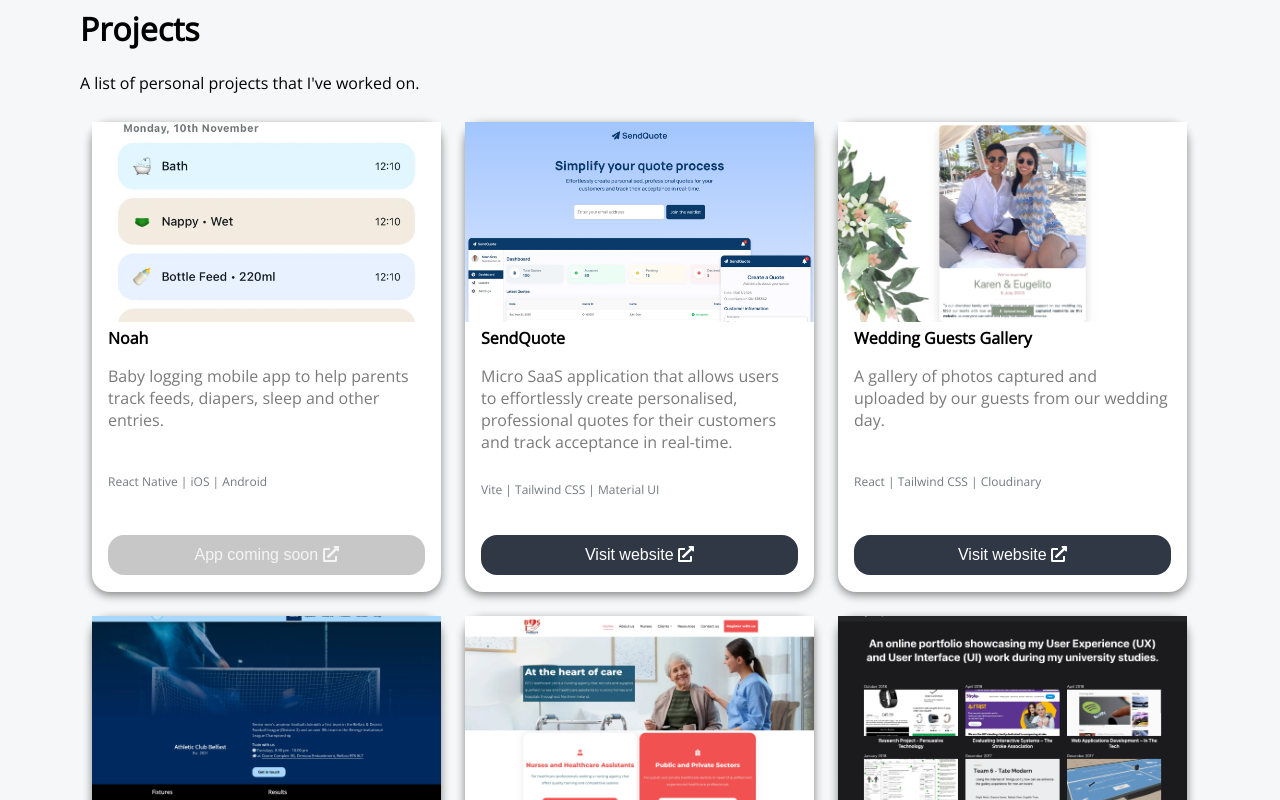
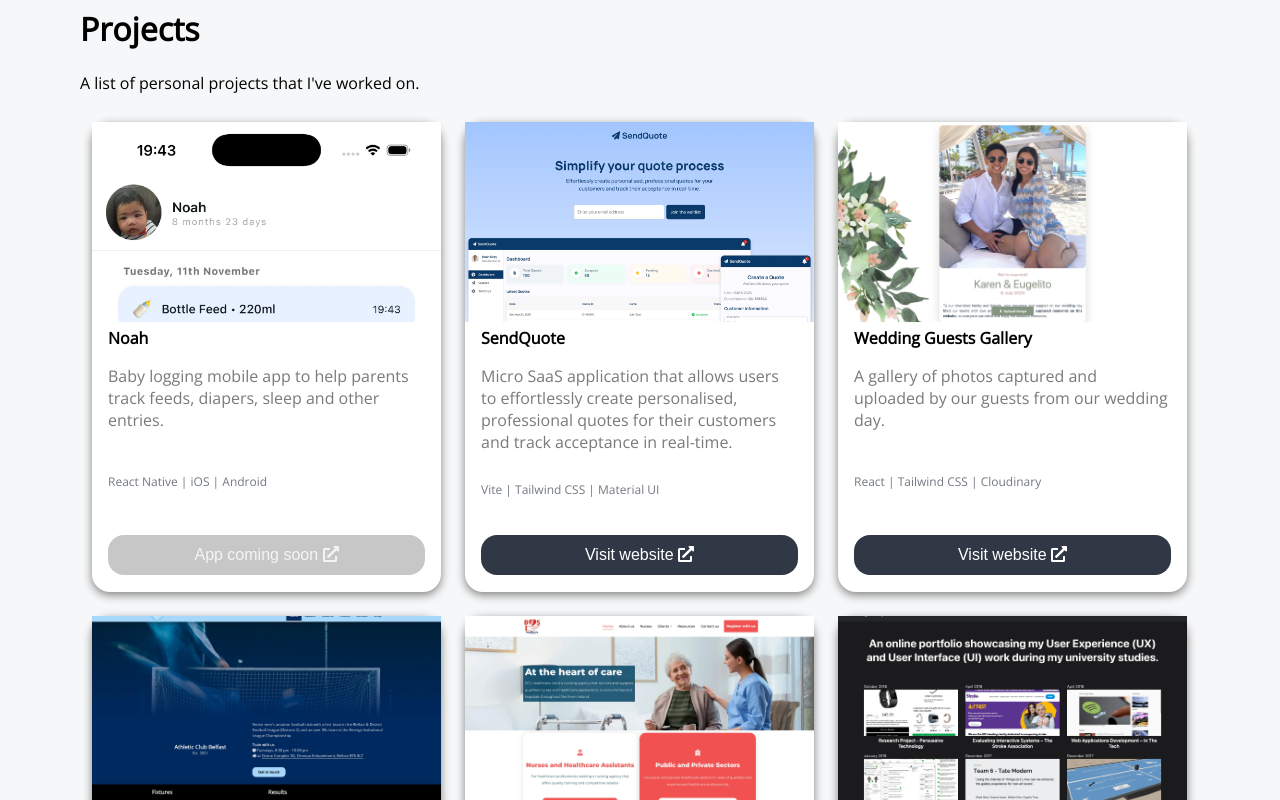
Before and after one commit to eugelito/eugelito, a React (Create React App) app: page / in a window 1280 px wide. Shown: the part 960-1760 px from the top of the page. Built offline with nearby package versions, Linux system fonts and the light colour scheme.

Commit message:
update post.title equal check

```diff
--- a/src/components/Projects.js
+++ b/src/components/Projects.js
@@ -35,7 +35,9 @@ const Projects = () => {
               key={post.id}
             >
               <img
-                className={`content--projects__img ${post.title === "Noah Mobile App" ? "noah-image" : ""}`}
+                className={`content--projects__img ${
+                  post.title === "Noah" ? "noah-image" : ""
+                }`}
                 src={post.img}
                 alt={post.alt}
               />
```
